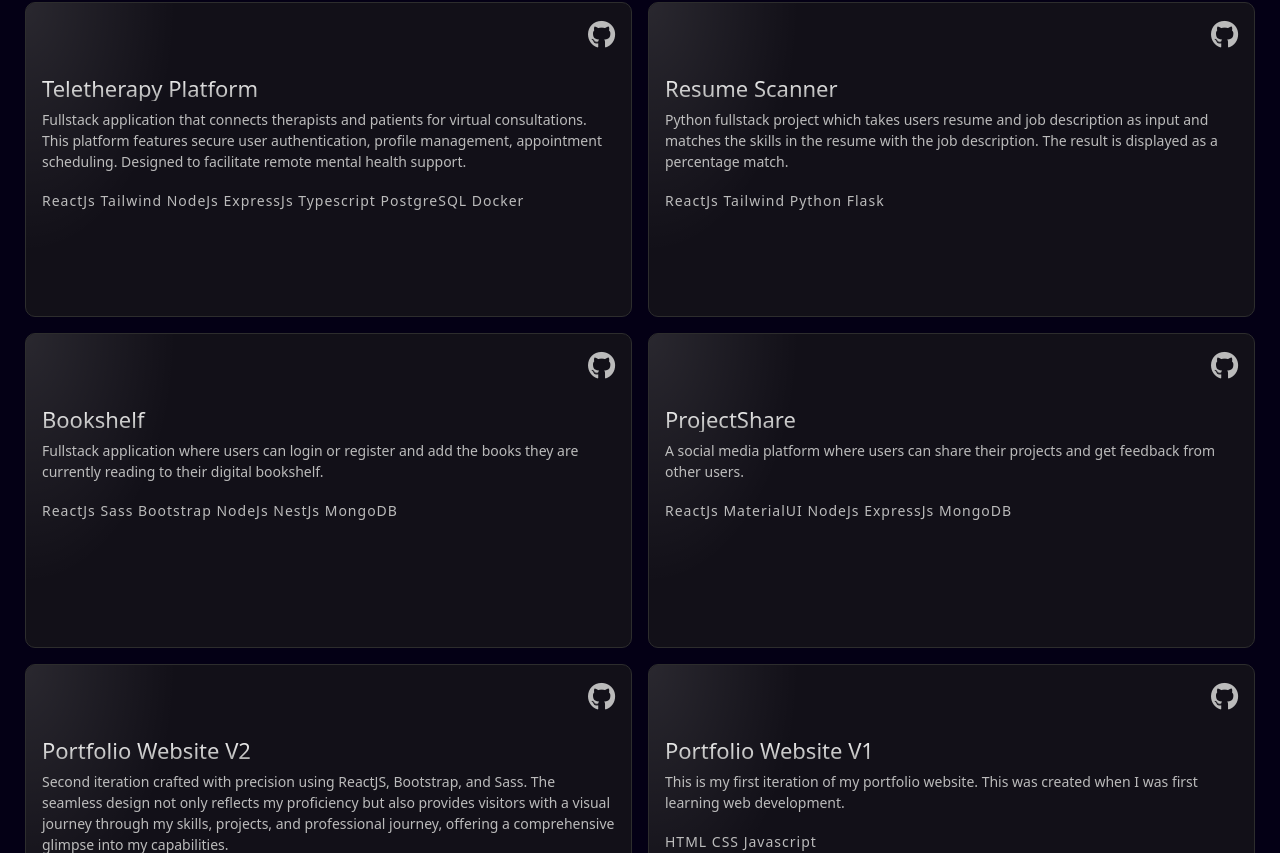
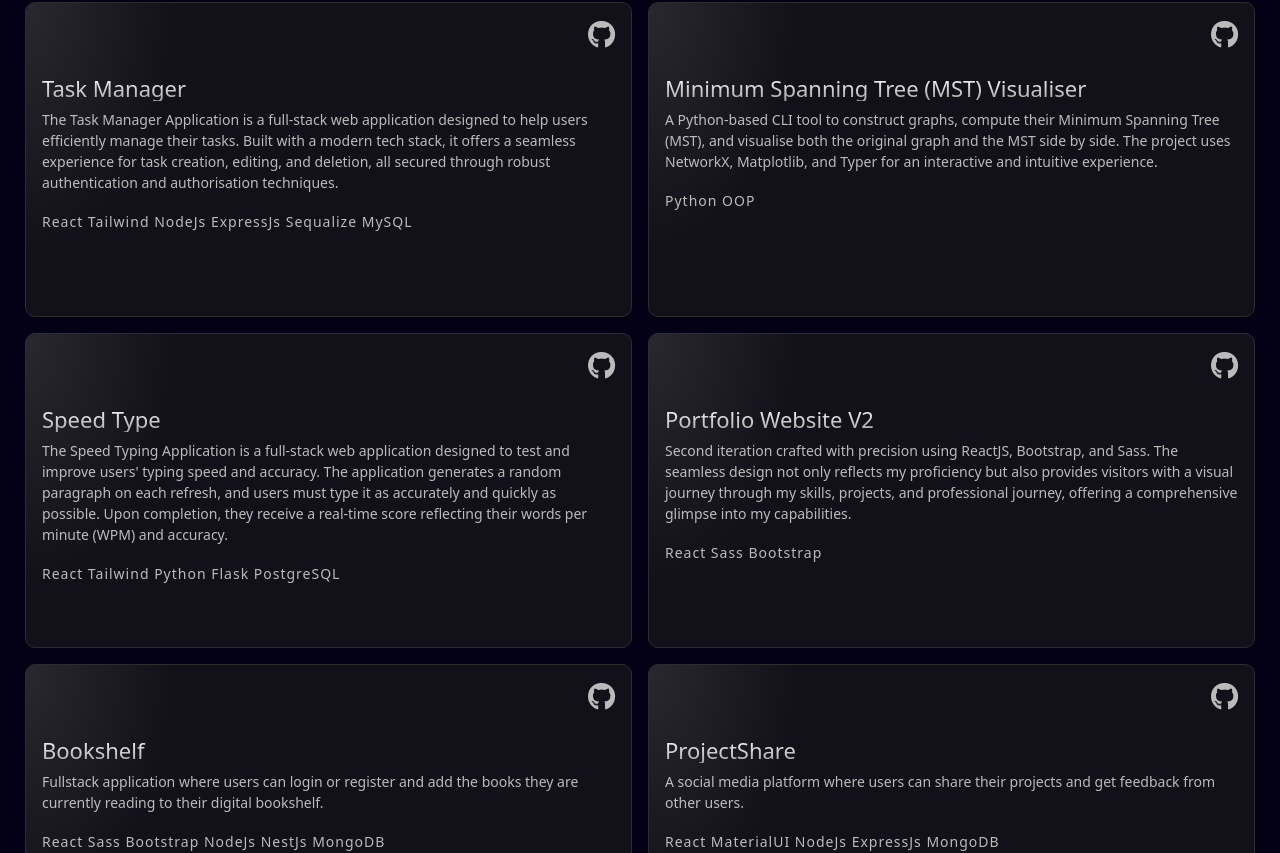
Before and after one commit to SahanArda/Portfolio-V4, a React (Vite) app: page / in a window 1280 px wide. Shown: the part 987-1840 px from the top of the page. Built offline with nearby package versions, Linux system fonts and the light colour scheme.

Commit message:
updated project cards with up to date projects

```diff
--- a/src/sections/Projects/Projects.jsx
+++ b/src/sections/Projects/Projects.jsx
@@ -5,34 +5,40 @@ import styles from "./Projects.module.css";
 const Projects = () => {
   const projects = [
     {
-      title: "Teletherapy Platform",
-      description: "Fullstack application that connects therapists and patients for virtual consultations. This platform features secure user authentication, profile management, appointment scheduling. Designed to facilitate remote mental health support.",
-      technologies: "ReactJs Tailwind NodeJs ExpressJs Typescript PostgreSQL Docker",
-      githubLink: "https://github.com/OAProjects/MASS"
+      title: "Task Manager",
+      description: "The Task Manager Application is a full-stack web application designed to help users efficiently manage their tasks. Built with a modern tech stack, it offers a seamless experience for task creation, editing, and deletion, all secured through robust authentication and authorisation techniques.",
+      technologies: "React Tailwind NodeJs ExpressJs Sequalize MySQL",
+      githubLink: "https://github.com/SahanArda/Task-Manager-App"
     },
     {
-      title: "Resume Scanner",
-      description: "Python fullstack project which takes users resume and job description as input and matches the skills in the resume with the job description. The result is displayed as a percentage match.",
-      technologies: "ReactJs Tailwind Python Flask",
-      githubLink: "https://github.com/SahanArda/Resume-Scanner"
+      title: "Minimum Spanning Tree (MST) Visualiser",
+      description: "A Python-based CLI tool to construct graphs, compute their Minimum Spanning Tree (MST), and visualise both the original graph and the MST side by side. The project uses NetworkX, Matplotlib, and Typer for an interactive and intuitive experience.",
+      technologies: "Python OOP",
+      githubLink: "https://github.com/SahanArda/MST-Visualiser"
+    },
+    {
+      title: "Speed Type",
+      description: "The Speed Typing Application is a full-stack web application designed to test and improve users' typing speed and accuracy. The application generates a random paragraph on each refresh, and users must type it as accurately and quickly as possible. Upon completion, they receive a real-time score reflecting their words per minute (WPM) and accuracy.",
+      technologies: "React Tailwind Python Flask PostgreSQL",
+      githubLink: "https://github.com/SahanArda/Speed-Type"
+    },
+    {
+      title: "Portfolio Website V2",
+      description: "Second iteration crafted with precision using ReactJS, Bootstrap, and Sass. The seamless design not only reflects my proficiency but also provides visitors with a visual journey through my skills, projects, and professional journey, offering a comprehensive glimpse into my capabilities.",
+      technologies: "React Sass Bootstrap",
+      githubLink: "https://github.com/SahanArda/Portfolio-V4"
     },
     {
       title: "Bookshelf",
       description: "Fullstack application where users can login or register and add the books they are currently reading to their digital bookshelf.",
-      technologies: "ReactJs Sass Bootstrap NodeJs NestJs MongoDB",
+      technologies: "React Sass Bootstrap NodeJs NestJs MongoDB",
       githubLink: "https://github.com/SahanArda/Bookshelf-App"
     },
     {
       title: "ProjectShare",
       description: "A social media platform where users can share their projects and get feedback from other users.",
-      technologies: "ReactJs MaterialUI NodeJs ExpressJs MongoDB",
+      technologies: "React MaterialUI NodeJs ExpressJs MongoDB",
       githubLink: "https://github.com/SahanArda/ProjectShare"
-    },
-    {
-      title: "Portfolio Website V2",
-      description: "Second iteration crafted with precision using ReactJS, Bootstrap, and Sass. The seamless design not only reflects my proficiency but also provides visitors with a visual journey through my skills, projects, and professional journey, offering a comprehensive glimpse into my capabilities.",
-      technologies: "ReactJs Sass Bootstrap",
-      githubLink: "https://github.com/SahanArda/Portfolio-V4"
     },
     {
       title: "Portfolio Website V1",
```
